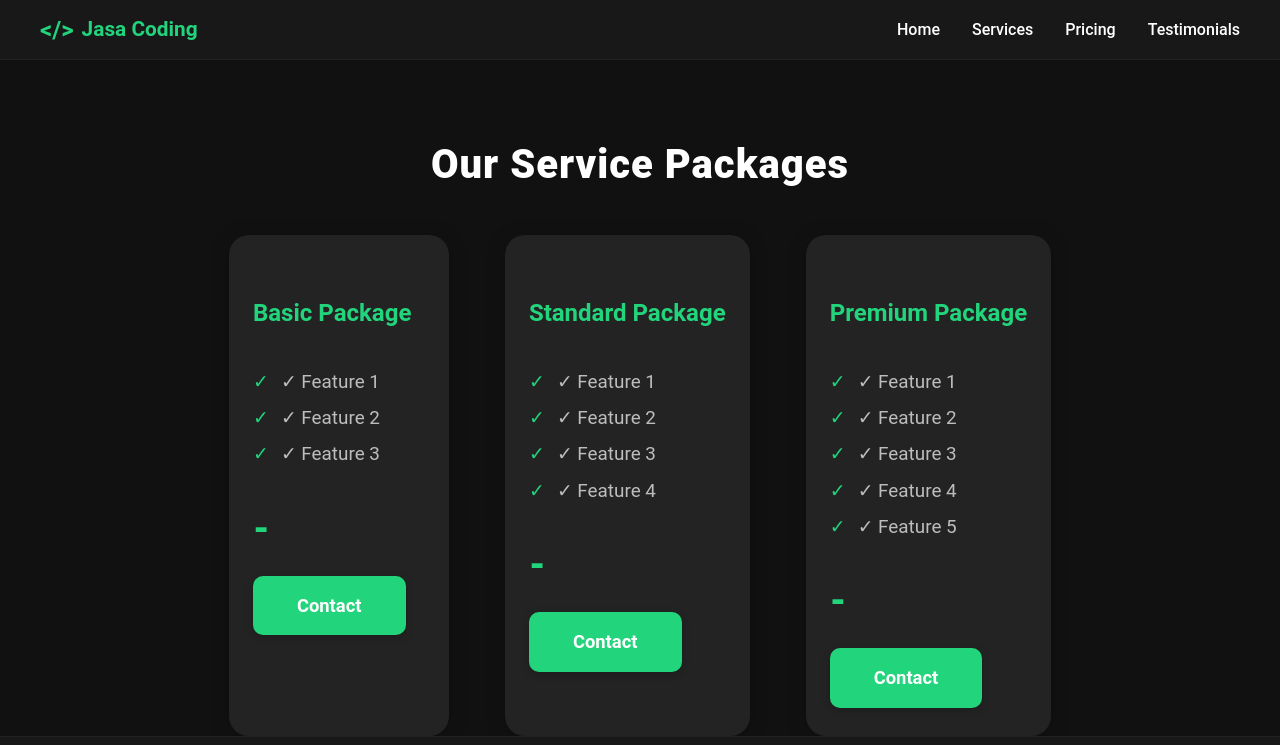
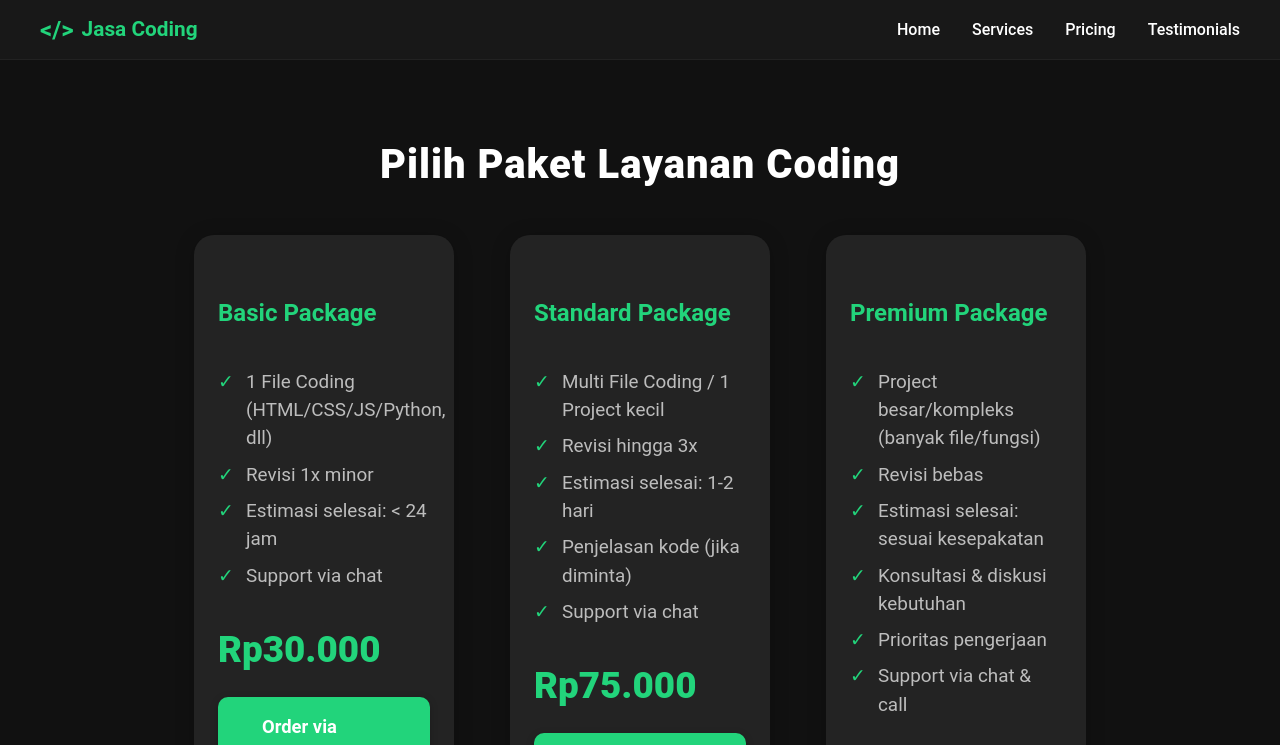
Before and after one commit to JosinBahaswan/Jasa-Coding-Uizard, a React (Vite) app: page /pricing in a window 1280 px wide. Shown: the top 745 px of the page. Built offline with nearby package versions, Linux system fonts and the light colour scheme.

Commit message:
add pricing and little improvement on UI design

```diff
--- a/src/pages/Pricing.css
+++ b/src/pages/Pricing.css
@@ -32,6 +32,7 @@ html,
   max-width: none;
   margin: 0 auto;
   flex-wrap: wrap;
+  margin-bottom: 64px; /* Tambahkan jarak bawah */
 }
 .pricing-card {
   background: #232323;
@@ -114,6 +115,7 @@ html,
     flex-direction: column;
     align-items: center;
     gap: 24px;
+    margin-bottom: 32px; /* Jarak bawah lebih kecil di mobile */
   }
   .pricing-card {
     min-width: 220px;
--- a/src/pages/Pricing.jsx
+++ b/src/pages/Pricing.jsx
@@ -9,40 +9,64 @@ export default function Pricing() {
     <div className="pricing-container">
       <Navbar />
       <main className="pricing-main">
-        <h1 className="pricing-title">Our Service Packages</h1>
+        <h1 className="pricing-title">Pilih Paket Layanan Coding</h1>
         <div className="pricing-cards">
           <div className="pricing-card">
             <h3>Basic Package</h3>
             <ul>
-              <li>✓ Feature 1</li>
-              <li>✓ Feature 2</li>
-              <li>✓ Feature 3</li>
+              <li>1 File Coding (HTML/CSS/JS/Python, dll)</li>
+              <li>Revisi 1x minor</li>
+              <li>Estimasi selesai: &lt; 24 jam</li>
+              <li>Support via chat</li>
             </ul>
-            <div className="price">-</div>
-            <a className="buy-btn" href="https://wa.me/6289524513205" target="_blank" rel="noopener noreferrer">Contact</a>
+            <div className="price">Rp30.000</div>
+            <a
+              className="buy-btn"
+              href="https://wa.me/6289524513205?text=Halo%20saya%20ingin%20order%20Paket%20Basic"
+              target="_blank"
+              rel="noopener noreferrer"
+            >
+              Order via WhatsApp
+            </a>
           </div>
           <div className="pricing-card">
             <h3>Standard Package</h3>
             <ul>
-              <li>✓ Feature 1</li>
-              <li>✓ Feature 2</li>
-              <li>✓ Feature 3</li>
-              <li>✓ Feature 4</li>
+              <li>Multi File Coding / 1 Project kecil</li>
+              <li>Revisi hingga 3x</li>
+              <li>Estimasi selesai: 1-2 hari</li>
+              <li>Penjelasan kode (jika diminta)</li>
+              <li>Support via chat</li>
             </ul>
-            <div className="price">-</div>
-            <a className="buy-btn" href="https://wa.me/6289524513205" target="_blank" rel="noopener noreferrer">Contact</a>
+            <div className="price">Rp75.000</div>
+            <a
+              className="buy-btn"
+              href="https://wa.me/6289524513205?text=Halo%20saya%20ingin%20order%20Paket%20Standard"
+              target="_blank"
+              rel="noopener noreferrer"
+            >
+              Order via WhatsApp
+            </a>
           </div>
           <div className="pricing-card">
             <h3>Premium Package</h3>
             <ul>
-              <li>✓ Feature 1</li>
-              <li>✓ Feature 2</li>
-              <li>✓ Feature 3</li>
-              <li>✓ Feature 4</li>
-              <li>✓ Feature 5</li>
+              <li>Project besar/kompleks (banyak file/fungsi)</li>
+              <li>Revisi bebas</li>
+              <li>Estimasi selesai: sesuai kesepakatan</li>
+              <li>Konsultasi &amp; diskusi kebutuhan</li>
+              <li>Prioritas pengerjaan</li>
+              <li>Support via chat &amp; call</li>
             </ul>
-            <div className="price">-</div>
-            <a className="buy-btn" href="https://wa.me/6289524513205" target="_blank" rel="noopener noreferrer">Contact</a>
+            <div className="price">Mulai Rp150.000</div>
+            <a
+              className="buy-btn"
+              href="https://wa.me/6289524513205?text=Halo%20saya%20ingin%20order%20Paket%20Premium"
+              target="_blank"
+              rel="noopener noreferrer"
+            >
+              Order via WhatsApp
+            </a>
           </div>
         </div>
       </main>
```
